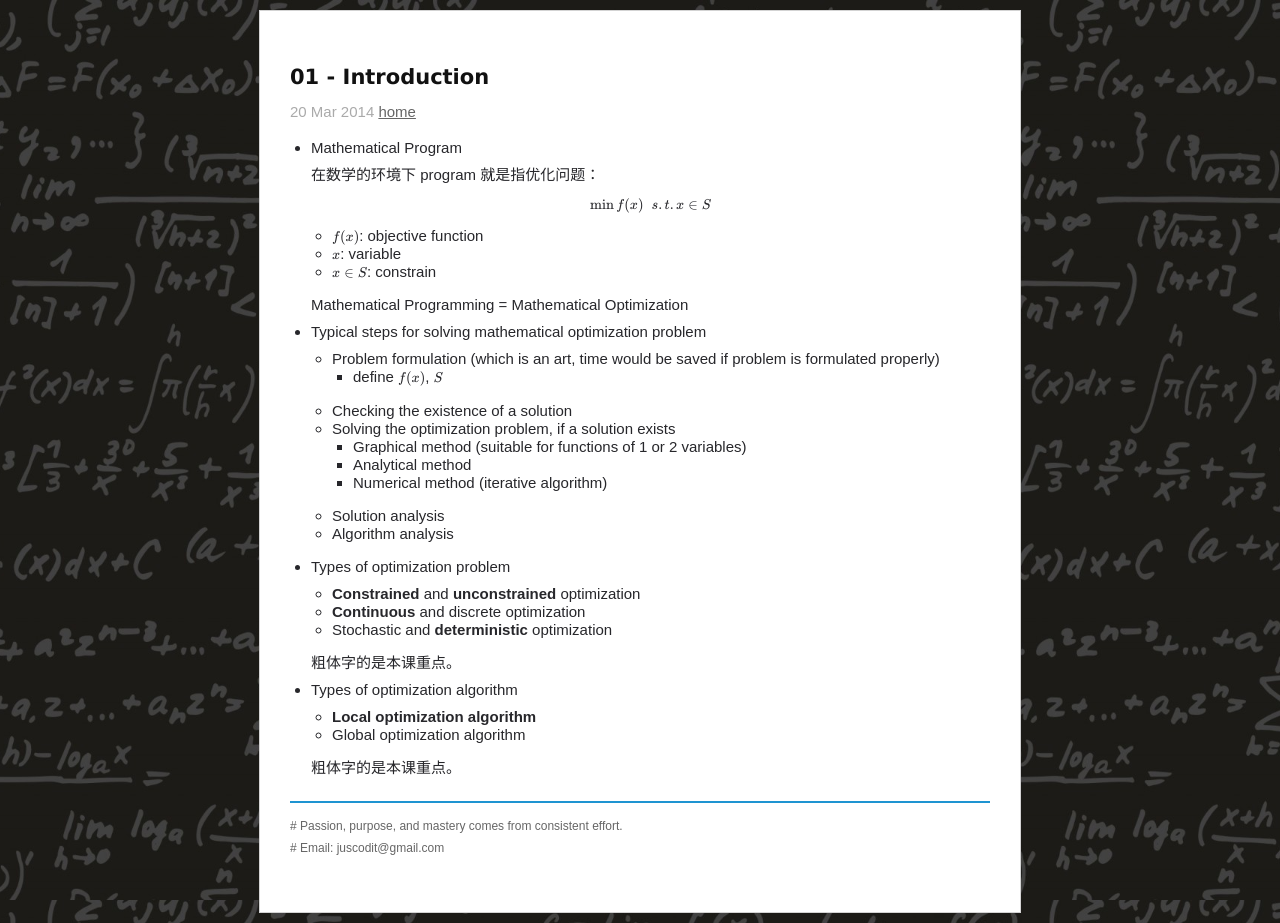
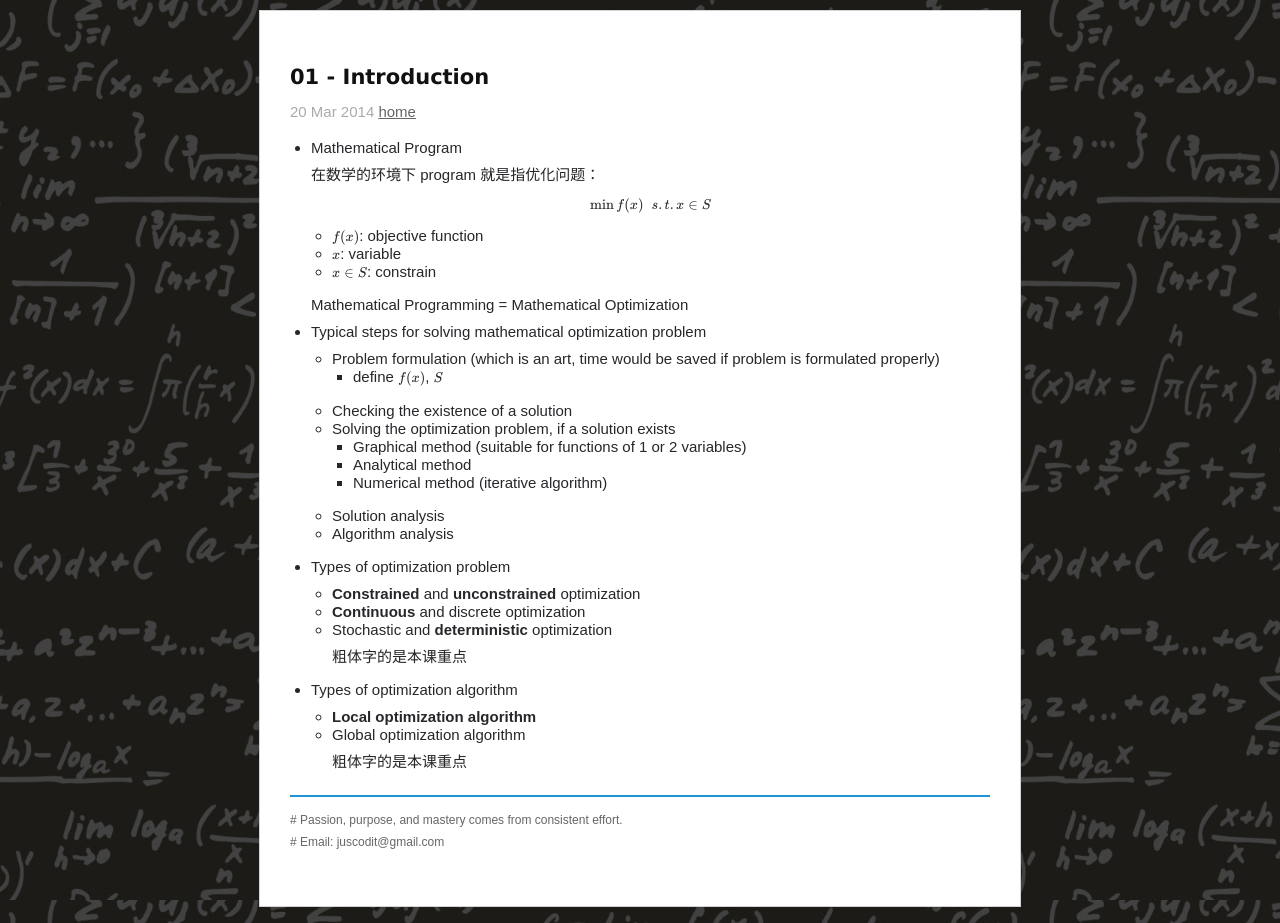
Before and after one commit to chenrushan/chenrushan.github.io, a Jekyll site: the page built from _posts/2014-03-20-NP-01-introduction.markdown, in a window 1280 px wide. Built offline with Jekyll 4.4.1, drawn with Linux system fonts in a browser that asks for light colours; Markdown is read by kramdown in place of the engine named in the settings; formulas are drawn with MathJax 3.

Commit message:
np-01 update

```diff
--- a/_posts/2014-03-20-NP-01-introduction.markdown
+++ b/_posts/2014-03-20-NP-01-introduction.markdown
@@ -7,15 +7,15 @@
 
 * Mathematical Program
 
-  在数学的环境下 program 就是指优化问题：
+    在数学的环境下 program 就是指优化问题：
 
-  $$ \min f(x) \;\; s.t. x \in S$$
+    $$ \min f(x) \;\; s.t. x \in S$$
 
-  * $f(x)$: objective function
-  * $x$: variable
-  * $x \in S$: constrain
+    * $f(x)$: objective function
+    * $x$: variable
+    * $x \in S$: constrain
 
-  Mathematical Programming = Mathematical Optimization
+    Mathematical Programming = Mathematical Optimization
 
 * Typical steps for solving mathematical optimization problem
 
@@ -35,11 +35,11 @@
   * **Continuous** and discrete optimization
   * Stochastic and **deterministic** optimization
 
-  粗体字的是本课重点。
+    粗体字的是本课重点
 
 * Types of optimization algorithm
 
   * **Local optimization algorithm**
   * Global optimization algorithm
 
-  粗体字的是本课重点。
+    粗体字的是本课重点
```
